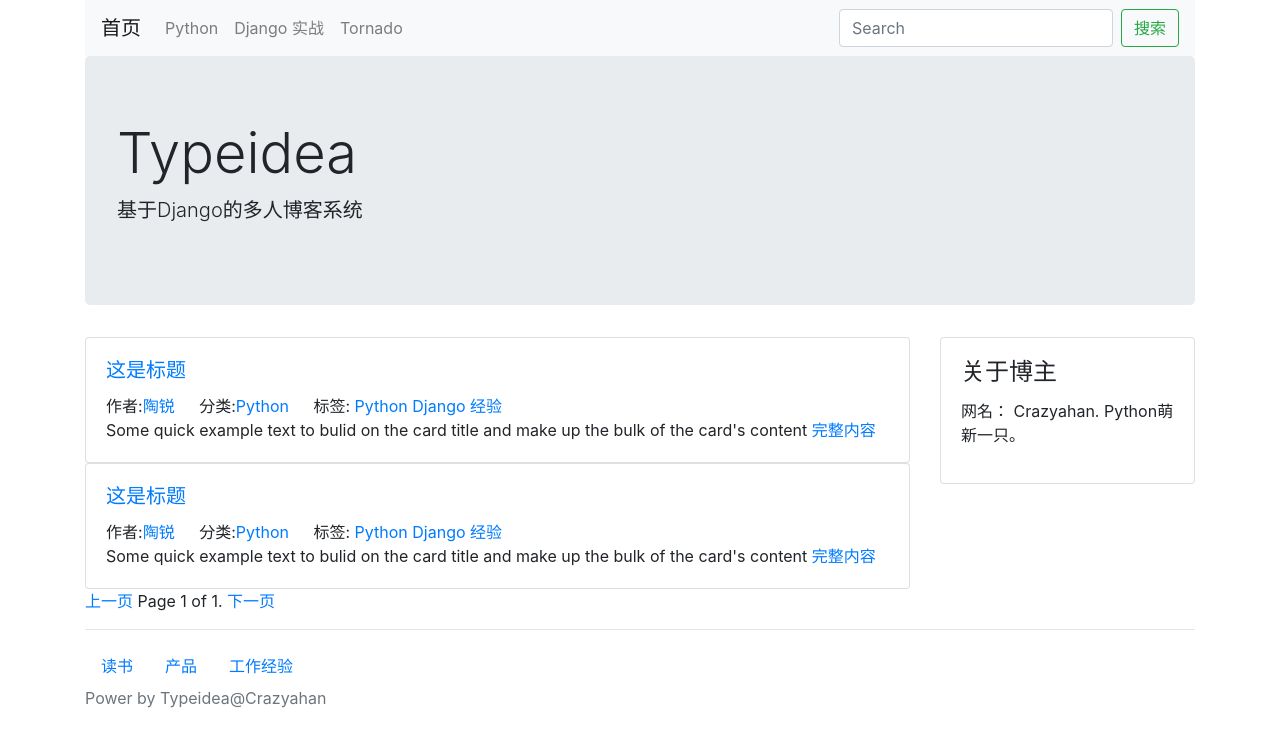
After one commit to AuroraOps04/typeidea, a Django app: template typeidea/typeidea/templates/index.html in a window 1280 px wide. The commit adds this page. Shown: the top 747 px of the page. Run offline with Django 3.2, Linux system fonts and the light colour scheme; the template is opened without the code that fills it, so the values that code supplies are empty; some libraries are stand-ins or nearby versions.

Commit message:
保存提交

```diff
--- a/typeidea/typeidea/templates/blog/base.html
+++ b/typeidea/typeidea/templates/blog/base.html
@@ -20,9 +20,9 @@
     {% endfor %}
 </div>
 <div>侧边栏
-    {% for siderbar in siderbars %}
-        <h4>{{siderbar.title}}</h4>
-        {{siderbar.content_html}}
+    {% for sidebar in sidebars %}
+        <h4>{{sidebar.title}}</h4>
+        {{sidebar.content_html}}
     {% endfor %}
 </div>
 </body>
--- /dev/null
+++ b/typeidea/typeidea/templates/index.html
@@ -0,0 +1,106 @@
+<!DOCTYPE html>
+<html lang="en">
+<head>
+    <meta charset="UTF-8">
+    <title>Typeidea blog -by tao rui</title>
+    <!-- 最新版本的 Bootstrap 核心 CSS 文件 -->
+    <link rel="stylesheet" href="https://cdn.bootcss.com/bootstrap/4.0.0/css/bootstrap.css">
+
+</head>
+<body>
+    <div class="container head">
+    <nav class="navbar navbar-expand-lg navbar-light bg-light">
+        <a href="#" class="navbar-brand">首页</a>
+        <div class="collspse navbar-collapse" id="navbarSupportedContent">
+            <ul class="navbar-nav mr-auto">
+                <li class="nav-item">
+                    <a href="#" class="nav-link">Python</a>
+                </li>
+                <li class="nav-item">
+                    <a href="#" class="nav-link">Django 实战</a>
+                </li>
+                <li class="nav-item">
+                    <a href="#" class="nav-link">Tornado</a>
+                </li>
+            </ul>
+            <form action="" class="form-inline my-2 my-lg-0">
+                <input type="search" class="form-control mr-sm-2" placeholder="Search" aria-label="Search">
+                <button type="submit" class="btn btn-outline-success">搜索</button>
+            </form>
+        </div>
+    </nav>
+    <div class="jumbotron">
+        <h1 class="display-4">Typeidea</h1>
+        <p class="lead">基于Django的多人博客系统</p>
+    </div>
+</div>
+    <div class="container main">
+        <div class="row">
+            <div class="col-9 post-list">
+                <div class="card post">
+                    <div class="card-body">
+                        <h5 class="card-title">
+                            <a href="#" >这是标题</a>
+                        </h5>
+                        <span class="card-link">作者:<a href="#">陶锐</a></span>
+                        <span class="card-link">分类:<a href="#">Python</a></span>
+                        <span class="card-link">标签:
+                            <a href="#">Python</a>
+                            <a href="#">Django</a>
+                            <a href="#">经验</a>
+                        </span>
+                        <p class="card-text">Some quick example text to bulid on the
+                            card title and make up the bulk of the card's content <a href="#">完整内容</a>
+                        </p>
+                    </div>
+
+                </div>
+                <div class="card post">
+                    <div class="card-body">
+                        <h5 class="card-title">
+                            <a href="#" >这是标题</a>
+                        </h5>
+                        <span class="card-link">作者:<a href="#">陶锐</a></span>
+                        <span class="card-link">分类:<a href="#">Python</a></span>
+                        <span class="card-link">标签:
+                            <a href="#">Python</a>
+                            <a href="#">Django</a>
+                            <a href="#">经验</a>
+                        </span>
+                        <p class="card-text">Some quick example text to bulid on the
+                            card title and make up the bulk of the card's content <a href="#">完整内容</a>
+                        </p>
+                    </div>
+
+                </div>
+                <a href="#">上一页</a>
+                Page 1 of 1.
+                <a href="#">下一页</a>
+            </div>
+            <div class="col-3 ">
+                <div class="card sidebar">
+                    <div class="card-body">
+                        <h4 class="card-title">关于博主</h4>
+                        <p>
+                            网名： Crazyahan.  Python萌新一只。
+                        </p>
+                    </div>
+                </div>
+            </div>
+        </div>
+    </div>
+    <footer class="footer">
+        <div class="container">
+            <hr />
+            <div class="nav category">
+                <a href="#" class="nav-link">读书</a>
+                <a href="#" class="nav-link">产品</a>
+                <a href="#" class="nav-link">工作经验</a>
+            </div>
+        </div>
+    </footer>
+    <div class="container power">
+        <span class="text-muted">Power by Typeidea@Crazyahan</span>
+    </div>
+</body>
+</html>
--- a/typeidea/typeidea/urls.py
+++ b/typeidea/typeidea/urls.py
@@ -17,14 +17,17 @@
 from django.contrib import admin
 
 from .custom_site import custom_site
-from blog.views import post_list, post_detail
+from blog.views import (
+    IndexView, CategoryView,
+    TagView, PostDetailView
+)
 from config.views import links
 
 urlpatterns = [
-    url(r'^$', post_list, name='index'),
-    url(r'^category/(?P<category_id>\d+)/$', post_list, name='category-list'),
-    url(r'^tag/(?P<tag_id>\d+)/$', post_list, name='tag-list'),
-    url(r'^post/(?P<post_id>\d+).html$', post_detail, name='post_detail'),
+    url(r'^$', IndexView.as_view(), name='index'),
+    url(r'^category/(?P<category_id>\d+)/$', CategoryView.as_view(), name='category-list'),
+    url(r'^tag/(?P<tag_id>\d+)/$', TagView.as_view(), name='tag-list'),
+    url(r'^post/(?P<post_id>\d+).html$', PostDetailView.as_view(), name='post_detail'),
     url(r'^links/$', links, name='links'),
     url(r'^super_admin/', admin.site.urls, name='super_admin'),
     url(r'^admin/', custom_site.urls, name='admin'),
```
Also changed, not shown: typeidea/blog/views.py (+52 -26 lines), typeidea/typeidea/templates/blog/list.html (+12 -1 lines), 1 other file.
